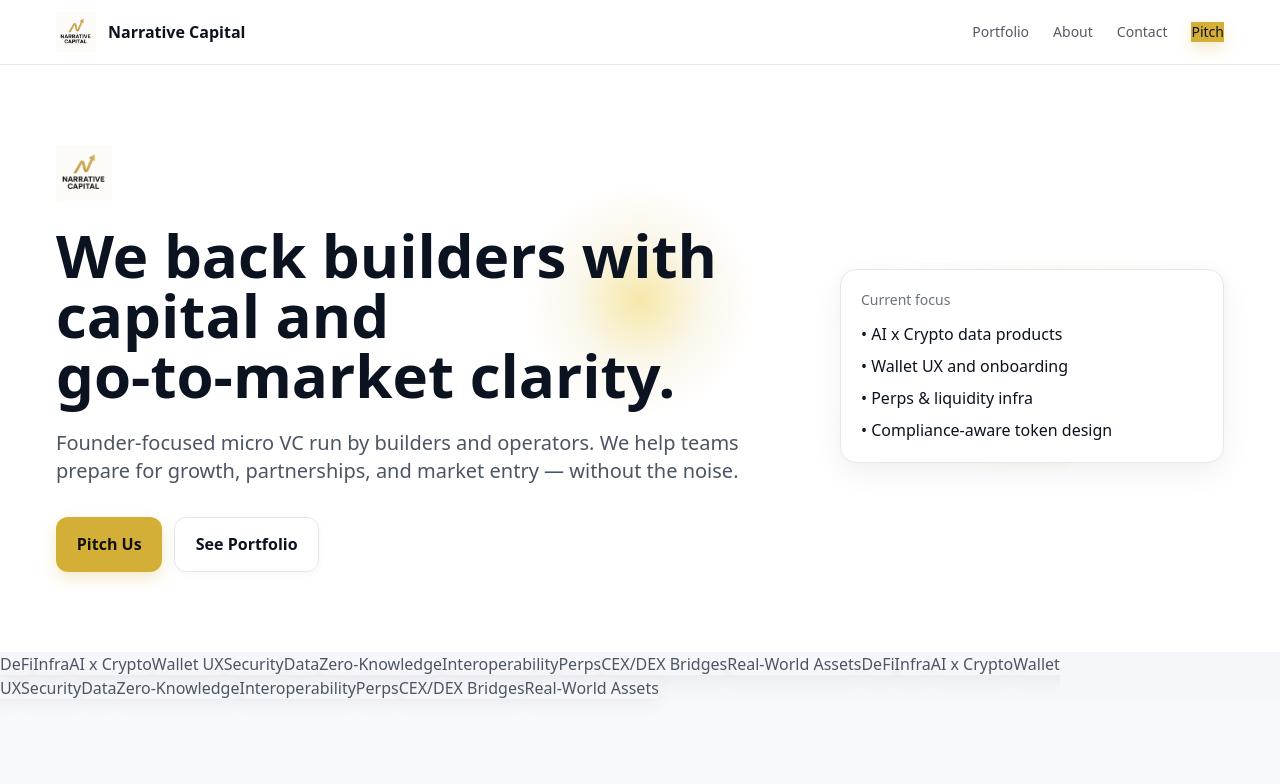
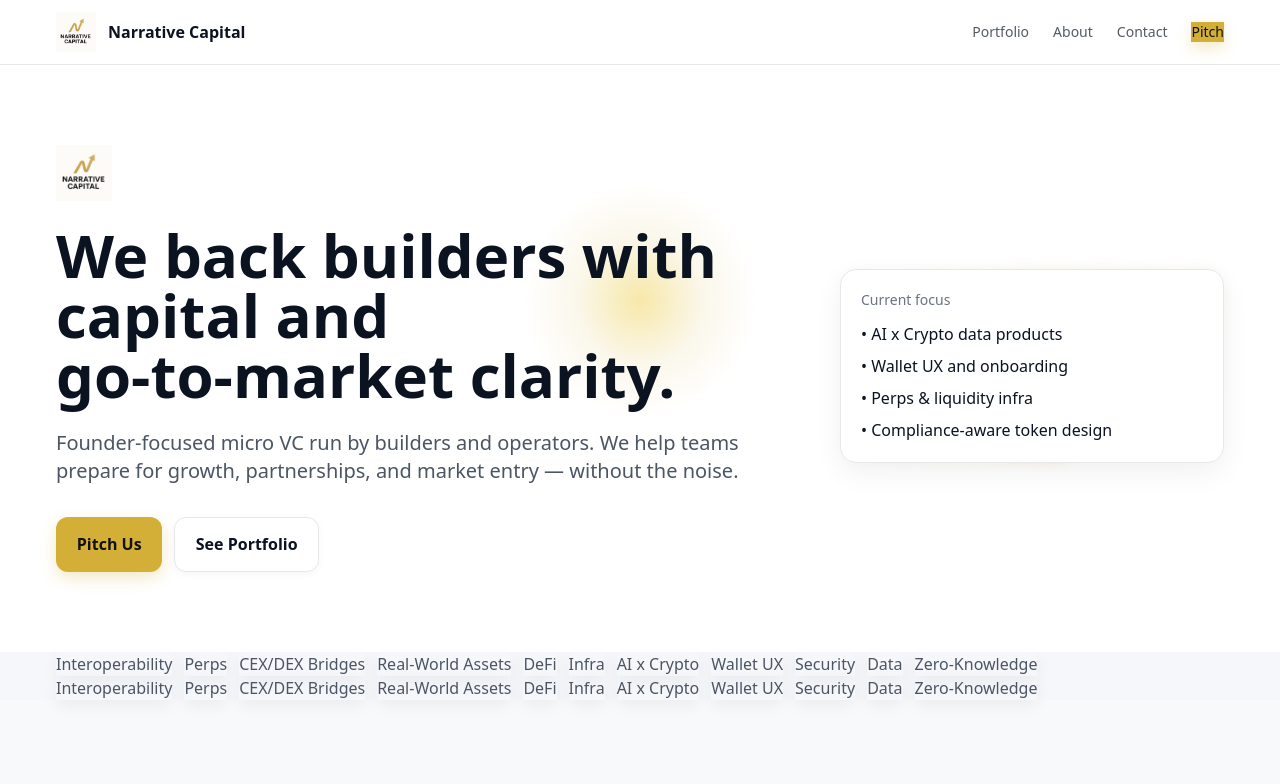
Before and after one commit to szrach/narrative-capital-site., a Next.js app: page / in a window 1280 px wide. Shown: the top 784 px of the page. Built offline with nearby package versions, Linux system fonts and the light colour scheme.

Commit message:
Update Marquee.js

```diff
--- a/components/Marquee.js
+++ b/components/Marquee.js
@@ -1,16 +1,36 @@
 "use client";
-const items = [
-  "DeFi", "Infra", "AI x Crypto", "Wallet UX", "Security", "Data", "Zero‑Knowledge",
-  "Interoperability", "Perps", "CEX/DEX Bridges", "Real‑World Assets"
-];
 
 export default function Marquee() {
+  const items = [
+    "Interoperability",
+    "Perps",
+    "CEX/DEX Bridges",
+    "Real‑World Assets",
+    "DeFi",
+    "Infra",
+    "AI x Crypto",
+    "Wallet UX",
+    "Security",
+    "Data",
+    "Zero‑Knowledge",
+  ];
+
   return (
     <div className="marquee-wrap">
-      <div className="marquee-track">
-        {items.concat(items).map((t, i) => (
-          <span key={i} className="marquee-chip">{t}</span>
-        ))}
+      <div className="container">
+        <div className="marquee-clip relative">
+          <div className="marquee-track">
+            {[0, 1].map((row) => (
+              <div key={row} className="flex gap-3 pr-3">
+                {items.map((t, i) => (
+                  <span key={`${row}-${i}`} className="marquee-chip">
+                    {t}
+                  </span>
+                ))}
+              </div>
+            ))}
+          </div>
+        </div>
       </div>
     </div>
   );
```
